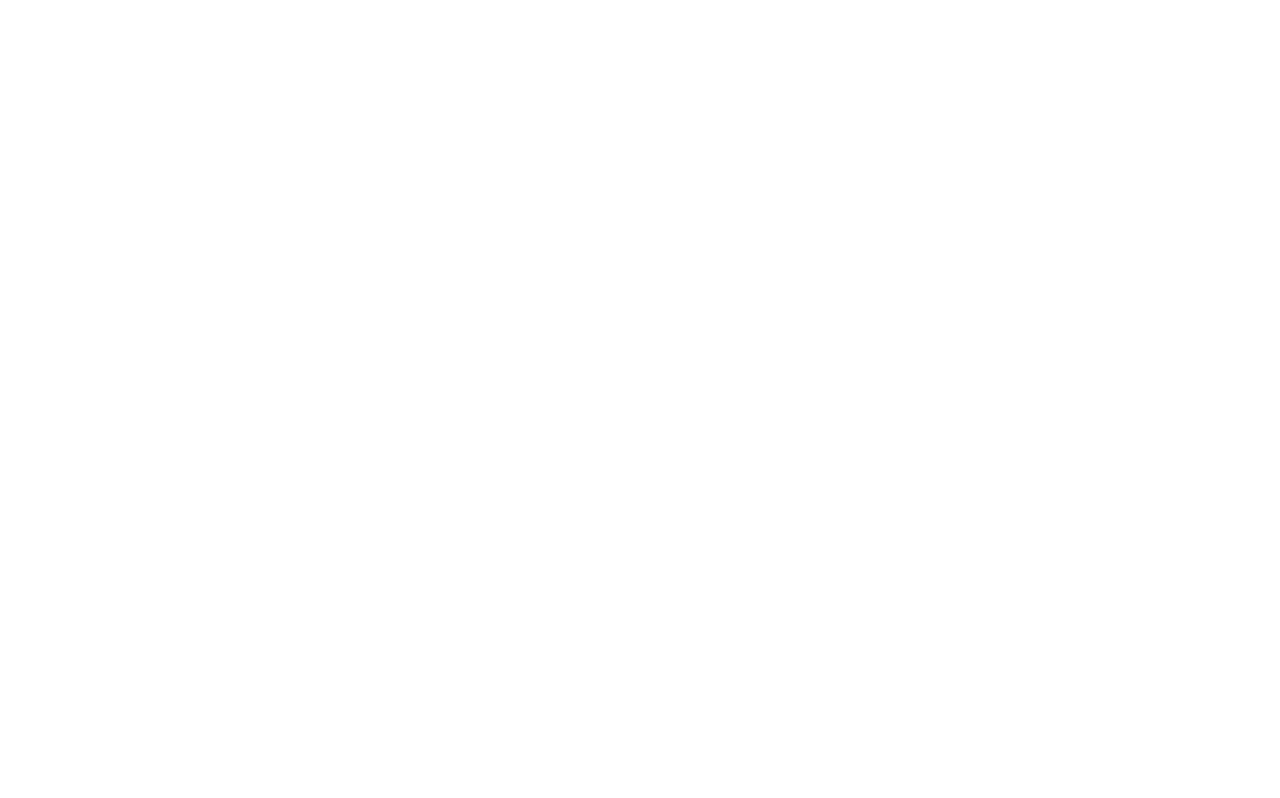
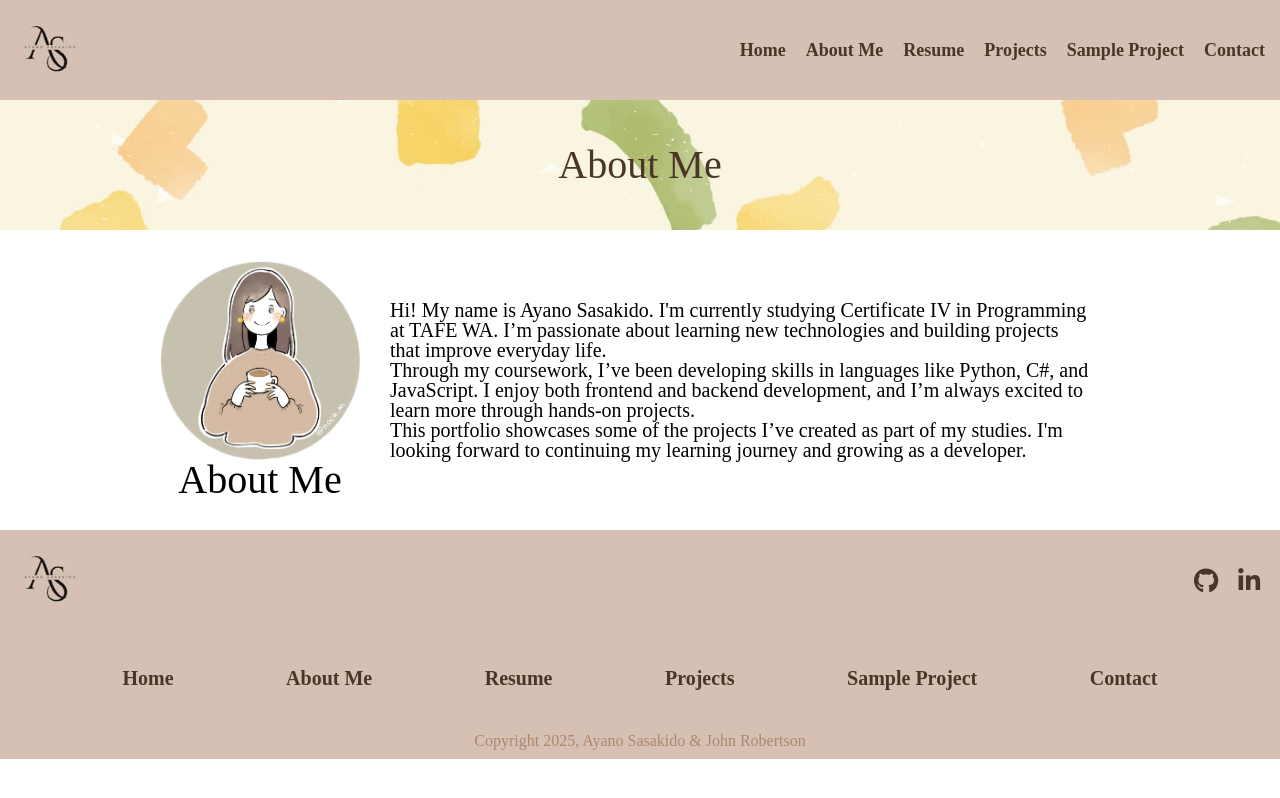
Before and after one commit to Ayano20136819/WenTech-Portfolio, a plain HTML site: page about.html in a window 1280 px wide. Drawn offline with nearby package versions, Linux system fonts and the light colour scheme.

Commit message:
feat(about_page): add about me page

```diff
--- a/about.html
+++ b/about.html
@@ -0,0 +1,111 @@
+<!DOCTYPE html>
+<html lang="en">
+  <head>
+    <meta charset="UTF-8" />
+    <meta name="viewport" content="width=device-width, initial-scale=1.0" />
+    <link rel="stylesheet" href="assets/css/meyer-reset.css" />
+    <link rel="stylesheet" href="assets/css/style.css" />
+    <link rel="stylesheet" href="assets/css/aboutme.css" />
+    <script
+      src="https://kit.fontawesome.com/da1cc78f01.js"
+      crossorigin="anonymous"
+    ></script>
+    <link
+      rel="stylesheet"
+      href="https://cdnjs.cloudflare.com/ajax/libs/font-awesome/4.7.0/css/font-awesome.min.css"
+    />
+    <title>Portfolio</title>
+  </head>
+  <body>
+    <header id="header">
+      <h1>
+        <a href="index.html">
+          <img src="assets/img/logo.jpg" alt="Portfolio Logo" class="logo" />
+        </a>
+      </h1>
+
+      <nav>
+        <ul id="myLinks">
+          <li><a href="index.html">Home</a></li>
+          <li><a href="about.html">About Me</a></li>
+          <li><a href="resume.html">Resume</a></li>
+          <li><a href="projects.html">Projects</a></li>
+          <li><a href="mywork.html">Sample Project</a></li>
+          <li><a href="contact.html">Contact</a></li>
+        </ul>
+      </nav>
+
+      <a href="javascript:void(0);" class="icon" onclick="myFunction()">
+        <i class="fa fa-bars"></i>
+      </a>
+    </header>
+
+    <main>
+      <section id="page-header">
+        <header>
+          <h2>About Me</h2>
+        </header>
+      </section>
+
+      <section id="content">
+        <div class="icon-content">
+          <img src="assets/img/aboutme.PNG" alt="about me" class="myicon" />
+          <h3>About Me</h3>
+        </div>
+
+        <div class="mydetails">
+          <p>
+            Hi! My name is Ayano Sasakido. I'm currently studying Certificate IV
+            in Programming at TAFE WA. I’m passionate about learning new
+            technologies and building projects that improve everyday life.
+          </p>
+          <p>
+            Through my coursework, I’ve been developing skills in languages like
+            Python, C#, and JavaScript. I enjoy both frontend and backend
+            development, and I’m always excited to learn more through hands-on
+            projects.
+          </p>
+          <p>
+            This portfolio showcases some of the projects I’ve created as part
+            of my studies. I'm looking forward to continuing my learning journey
+            and growing as a developer.
+          </p>
+        </div>
+      </section>
+    </main>
+
+    <footer id="footer">
+      <div class="footer-logos">
+        <a href="index.html">
+          <img src="assets/img/logo.jpg" alt="Portfolio Logo" class="logo" />
+        </a>
+
+        <ul>
+          <li>
+            <a href="https://github.com/Ayano20136819" target="_blank"
+              ><i class="fa-brands fa-github"></i
+            ></a>
+          </li>
+          <li>
+            <a><i class="fa-brands fa-linkedin"></i></a>
+          </li>
+        </ul>
+      </div>
+
+      <nav>
+        <ul id="footer-nav">
+          <li><a href="index.html">Home</a></li>
+          <li><a href="about.html">About Me</a></li>
+          <li><a href="resume.html">Resume</a></li>
+          <li><a href="projects.html">Projects</a></li>
+          <li><a href="mywork.html">Sample Project</a></li>
+          <li><a href="contact.html">Contact</a></li>
+        </ul>
+      </nav>
+
+      <p class="copyright">Copyright 2025, Ayano Sasakido & John Robertson</p>
+    </footer>
+
+    <script src="assets/js/script.js"></script>
+  </body>
+</html>
--- /dev/null
+++ b/assets/css/aboutme.css
@@ -0,0 +1,43 @@
+.icon-content {
+  display: flex;
+  flex-direction: column;
+  align-items: center;
+  margin-top: 30px;
+}
+
+.icon-content h3 {
+  font-size: 3vh;
+}
+
+.myicon {
+  width: 200px;
+}
+
+.mydetails {
+  margin: 0 10px;
+  font-size: 18px;
+}
+
+@media only screen and (min-width: 601px) {
+  #content {
+    display: flex;
+    justify-content: center;
+    align-items: center;
+  }
+  .icon-content {
+    margin-top: 0px;
+    flex-wrap: wrap;
+  }
+
+  .icon-content h3 {
+    font-size: 5vh;
+  }
+  .mydetails {
+    width: 700px;
+    margin: 30px;
+  }
+
+  .mydetails p {
+    font-size: 20px;
+  }
+}
--- a/assets/css/style.css
+++ b/assets/css/style.css
@@ -84,6 +84,7 @@ button:hover {
   padding: 10px;
   font-size: 25px;
   text-decoration: none;
+  color: #493628;
 }
 
 #footer-nav {
@@ -105,6 +106,25 @@ button:hover {
   color: #ab886d;
   padding: 10px;
   margin: 0;
+}
+
+/* pages */
+
+#page-header {
+  background-image: url("/assets/img/background.jpg");
+  background-size: cover;
+}
+
+#page-header h2 {
+  text-align: center;
+  padding: 30px 0;
+  margin: 0;
+  font-size: 38px;
+  color: #493628;
+}
+
+#content {
+  margin: 30px 10px;
 }
 
 @media only screen and (min-width: 601px) {
@@ -136,6 +156,15 @@ button:hover {
     font-size: 18px;
   }
 
+  #content {
+    margin: 30px 35px;
+  }
+
+  #page-header h2 {
+    padding: 45px 0;
+    font-size: 40px;
+  }
+
   #footer-nav {
     padding: 20px;
     flex-direction: row;
```
Also changed, not shown: index.html (+3 -1 lines), assets/img/aboutme.PNG (added).
